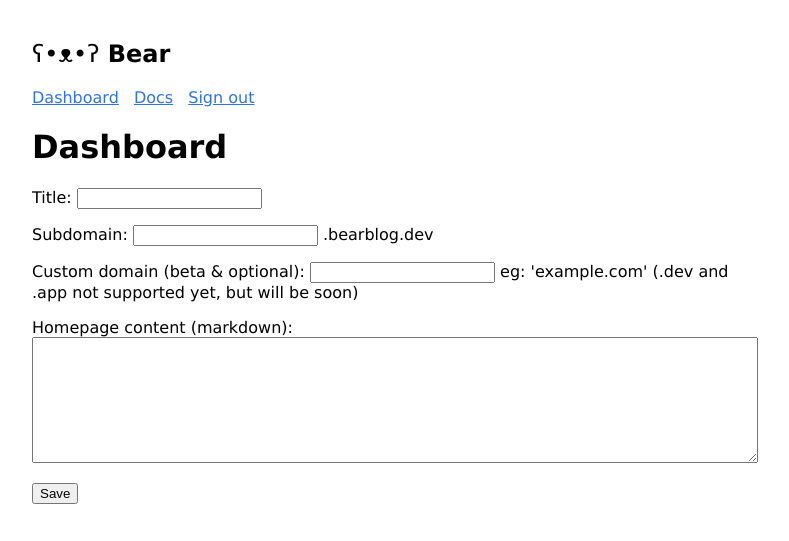
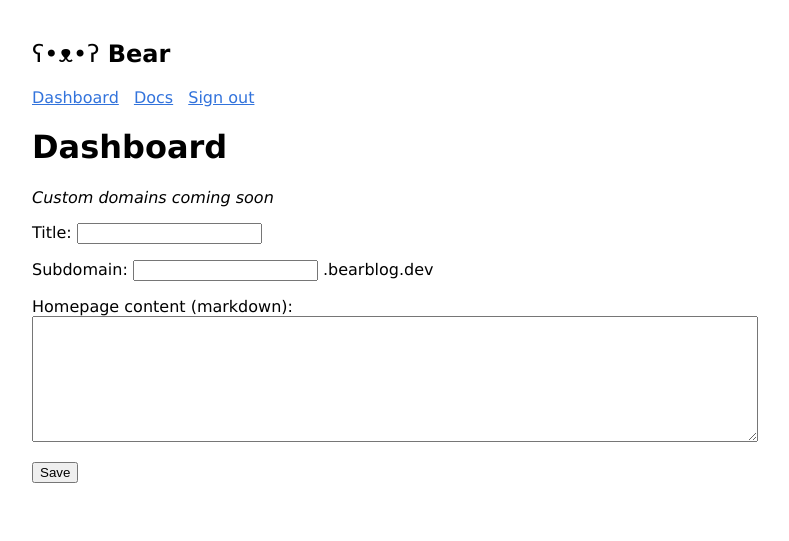
Before and after one commit to HermanMartinus/bearblog, a Django app: template templates/dashboard/dashboard.html in a window 1280 px wide. Shown: the top 541 px of the page, without its empty margins (248-1037 px from the left). Run offline with Django 3.2, Linux system fonts and the light colour scheme; the template is opened without the code that fills it: values that come from a table or form of the project are taken from there, others are empty.

Commit message:
Holding off that problem for a bit

```diff
--- a/blogs/forms.py
+++ b/blogs/forms.py
@@ -11,26 +11,26 @@
 class BlogForm(forms.ModelForm):
     content = forms.CharField(label="Homepage content (markdown)", widget=forms.Textarea(), required=False, validators=[script_validator])
     subdomain = forms.SlugField(label="Subdomain", help_text=".bearblog.dev", validators=[subdomain_validator])
-    domain = forms.CharField(max_length=128, label="Custom domain (beta & optional)", help_text="eg: 'example.com' (.dev and .app not supported yet, but will be soon)", validators=[domain_validator], required=False)
+    # domain = forms.CharField(max_length=128, label="Custom domain (optional)", help_text="eg: 'example.com'", validators=[domain_validator], required=False)
 
-    def clean_domain(self):
-        domain = self.cleaned_data['domain']
+    # def clean_domain(self):
+    #     domain = self.cleaned_data['domain']
 
-        if domain == '':
-            return domain
+    #     if domain == '':
+    #         return domain
 
-        matching_blogs = Blog.objects.filter(domain=domain)
+    #     matching_blogs = Blog.objects.filter(domain=domain)
 
-        if self.instance:
-            matching_blogs = matching_blogs.exclude(pk=self.instance.pk)
-        if matching_blogs.exists():
-            raise ValidationError(f"Blog domain '{domain}'  already exists.")
-        else:
-            return domain
+    #     if self.instance:
+    #         matching_blogs = matching_blogs.exclude(pk=self.instance.pk)
+    #     if matching_blogs.exists():
+    #         raise ValidationError(f"Blog domain '{domain}'  already exists.")
+    #     else:
+    #         return domain
 
     class Meta:
         model = Blog
-        fields = ('title', 'subdomain', 'domain', 'content',)
+        fields = ('title', 'subdomain', 'content',)
 
 class PostForm(forms.ModelForm):
     def __init__(self, user, *args, **kwargs):
--- a/templates/dashboard/dashboard.html
+++ b/templates/dashboard/dashboard.html
@@ -11,6 +11,7 @@
 
 {% block content %}
 <h1>Dashboard</h1>
+<i>Custom domains coming soon</i>
 <form method="POST" class="post-form">{% csrf_token %}
     {{ form.as_p }}
     <button type="submit" class="save btn btn-default">Save</button>
```
